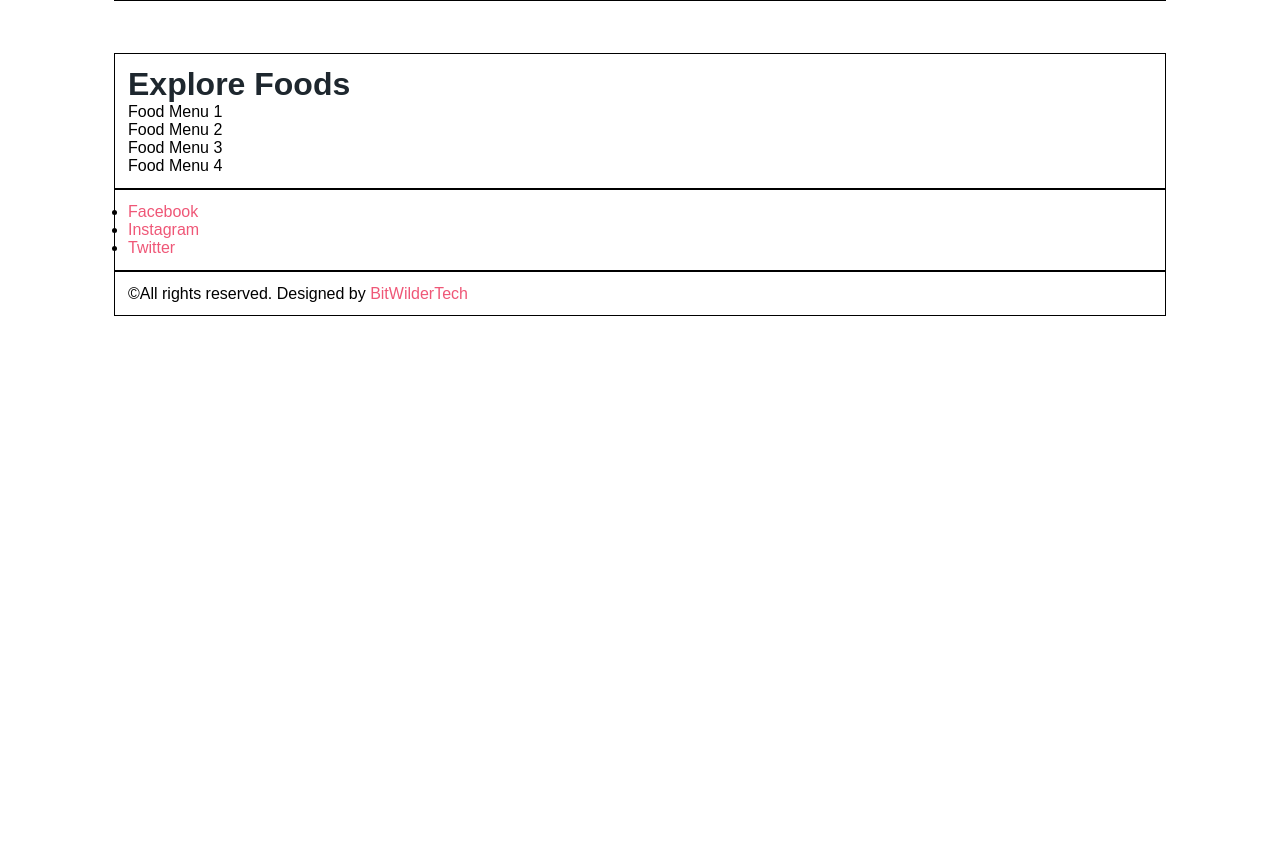
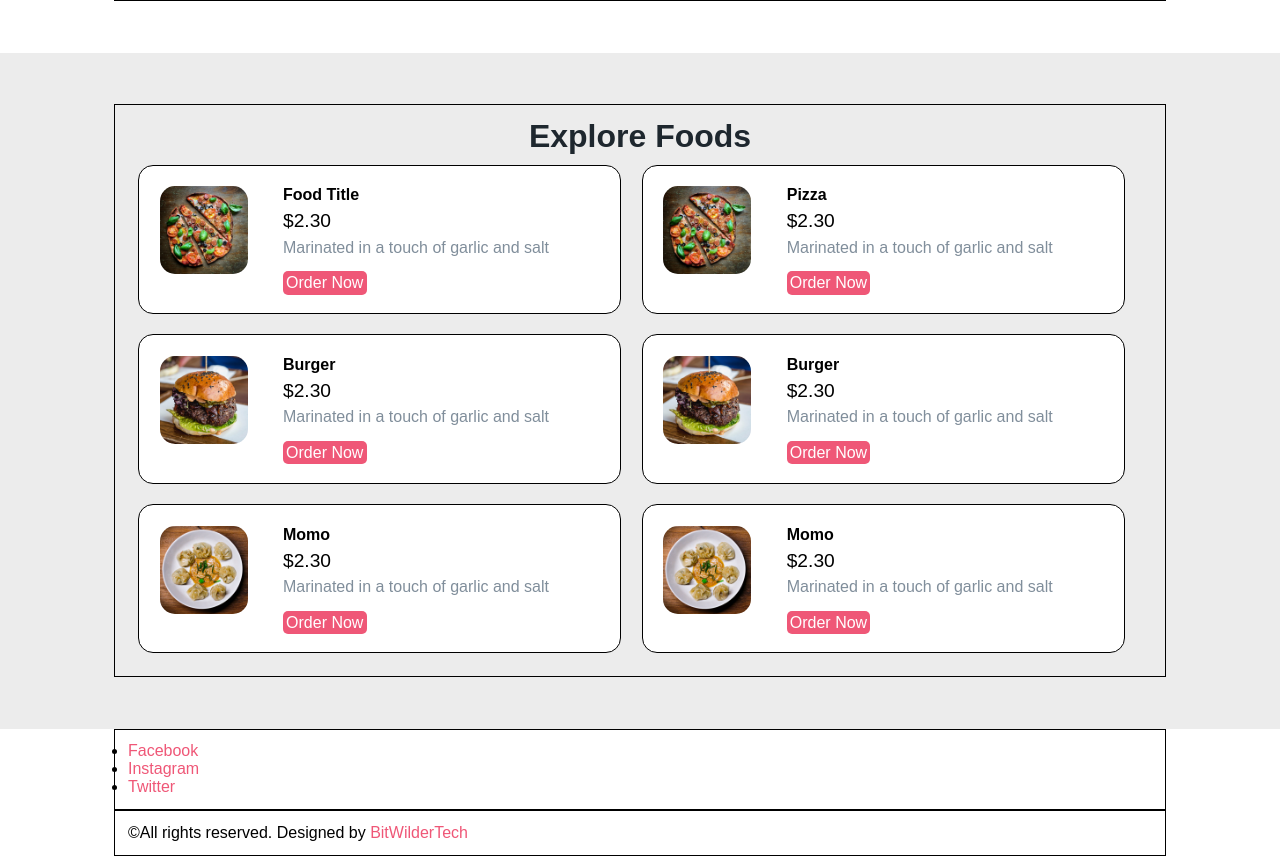
Before and after one commit to AllenOtto/Food-Order-Frontend, a plain HTML site: page index.html in a window 1280 px wide. Shown: the part 812-1668 px from the top of the page. Before the commit the page ends 1128 px from the top, so only its background shows below. Drawn offline with Linux system fonts and the light colour scheme.

Commit message:
Implemented Explore Foods section on index page

```diff
--- a/css/style.css
+++ b/css/style.css
@@ -31,11 +31,13 @@ a:hover {
     color: #f53b57;
 }
 .btn {
+    border-radius: 5px;
     padding: 1%;
     border: none;
     font-size: 1rem;
 }
 .btn:hover {
+    color: white;
     background-color: #f53b57;
 }
 .btn-primary {
@@ -117,3 +119,36 @@ h3 {
     float: left;
     margin: 2%;
 }
+
+/* CSS for Food Menu section */
+.food-menu {
+    background-color: #ececec;
+    padding: 4% 0;
+}
+
+.food-menu-box {
+    border: 1px solid black;
+    width: 43%;
+    margin: 1%;
+    float: left;
+    padding: 2%;
+    background-color: white;
+    border-radius: 15px;
+}
+.food-menu-img {
+    width: 20%;
+    float: left;
+}
+.food-menu-desc {
+    width: 70%;
+    float: left;
+    margin-left: 8%;
+}
+.food-price {
+    font-size: 1.2rem;
+    margin: 2% 0;
+}
+.food-detail {
+    font-size: 1rem;
+    color: #808e9b;
+}
--- a/index.html
+++ b/index.html
@@ -71,19 +71,87 @@
     <!-- Food Menu Section Starts Here -->
     <section class="food-menu">
         <div class="container">
-            <h2>Explore Foods</h2>
-            <div class="food-menu">
-                Food Menu 1
+            <h2 class="text-center">Explore Foods</h2>
+            <div class="food-menu-box">
+                <div class="food-menu-img">
+                    <img src="images/menu-pizza.jpg" alt="pizza" class="img-responsive img-curve">
+                </div>
+                <div class="food-menu-desc">
+                    <h4>Food Title</h4>
+                    <p class="food-price">$2.30</p>
+                    <p class="food-detail">Marinated in a touch of garlic and salt</p><br>
+                    <a href="#" class="btn btn-primary">Order Now</a>
+                </div>
+
+                <div class="clearfix"></div>
             </div>
-            <div class="food-menu">
-                Food Menu 2
+            <div class="food-menu-box">
+                <div class="food-menu-img">
+                    <img src="images/menu-pizza.jpg" alt="pizza" class="img-responsive img-curve">
+                </div>
+                <div class="food-menu-desc">
+                    <h4>Pizza</h4>
+                    <p class="food-price">$2.30</p>
+                    <p class="food-detail">Marinated in a touch of garlic and salt</p><br>
+                    <a href="#" class="btn btn-primary">Order Now</a>
+                </div>
+
+                <div class="clearfix"></div>
             </div>
-            <div class="food-menu">
-                Food Menu 3
+            <div class="food-menu-box">
+                <div class="food-menu-img">
+                    <img src="images/menu-burger.jpg" alt="burger" class="img-responsive img-curve">
+                </div>
+                <div class="food-menu-desc">
+                    <h4>Burger</h4>
+                    <p class="food-price">$2.30</p>
+                    <p class="food-detail">Marinated in a touch of garlic and salt</p><br>
+                    <a href="#" class="btn btn-primary">Order Now</a>
+                </div>
+
+                <div class="clearfix"></div>
             </div>
-            <div class="food-menu">
-                Food Menu 4
+            <div class="food-menu-box">
+                <div class="food-menu-img">
+                    <img src="images/menu-burger.jpg" alt="burger" class="img-responsive img-curve">
+                </div>
+                <div class="food-menu-desc">
+                    <h4>Burger</h4>
+                    <p class="food-price">$2.30</p>
+                    <p class="food-detail">Marinated in a touch of garlic and salt</p><br>
+                    <a href="#" class="btn btn-primary">Order Now</a>
+                </div>
+
+                <div class="clearfix"></div>
             </div>
+            <div class="food-menu-box">
+                <div class="food-menu-img">
+                    <img src="images/menu-momo.jpg" alt="momo" class="img-responsive img-curve">
+                </div>
+                <div class="food-menu-desc">
+                    <h4>Momo</h4>
+                    <p class="food-price">$2.30</p>
+                    <p class="food-detail">Marinated in a touch of garlic and salt</p><br>
+                    <a href="#" class="btn btn-primary">Order Now</a>
+                </div>
+
+                <div class="clearfix"></div>
+            </div>
+            <div class="food-menu-box">
+                <div class="food-menu-img">
+                    <img src="images/menu-momo.jpg" alt="momo" class="img-responsive img-curve">
+                </div>
+                <div class="food-menu-desc">
+                    <h4>Momo</h4>
+                    <p class="food-price">$2.30</p>
+                    <p class="food-detail">Marinated in a touch of garlic and salt</p><br>
+                    <a href="#" class="btn btn-primary">Order Now</a>
+                </div>
+
+                <div class="clearfix"></div>
+            </div>
+
+            <div class="clearfix"></div>
         </div>
 
     </section>
```
